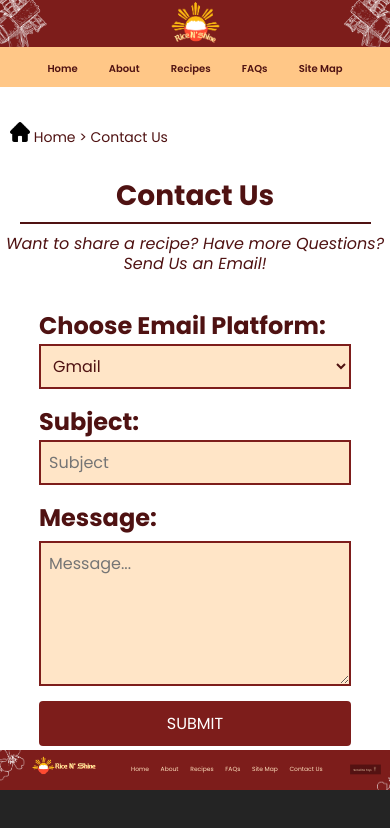
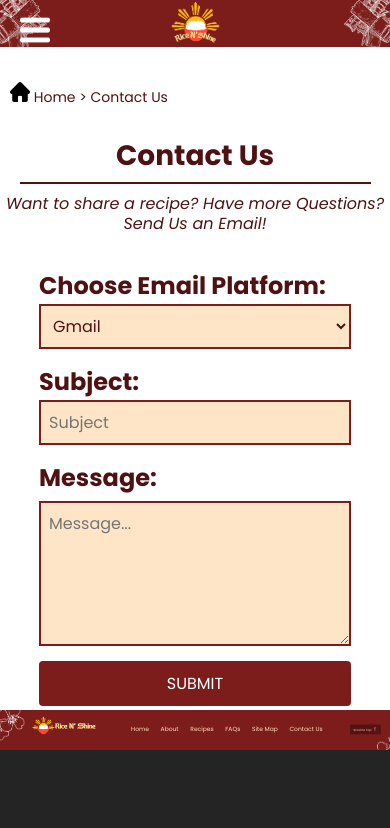
Before and after one commit to JBravo3122/Rice-N-Shine, a React (Vite) app: page /contactus in a window 390 px wide. Shown: the top 828 px of the page. Built offline with nearby package versions, Linux system fonts and the light colour scheme.

Commit message:
header sidebar

```diff
--- a/package.json
+++ b/package.json
@@ -14,7 +14,8 @@
     "@supabase/supabase-js": "^2.49.1",
     "framer-motion": "^12.7.3",
     "react": "^19.0.0",
-    "react-dom": "^19.0.0"
+    "react-dom": "^19.0.0",
+    "react-icons": "^5.5.0"
   },
   "devDependencies": {
     "@eslint/js": "^9.21.0",
--- a/src/Header.jsx
+++ b/src/Header.jsx
@@ -3,20 +3,30 @@ import { Link, useNavigate } from "react-router-dom";
 import "./css/Header.css";
 import ricelogo from "./assets/ricelogowtext.png";
 import suman from "./assets/suman.png";
+import cross from "./assets/lock.png";
+import hamburger from "./assets/hamburger.png";
 
 function Header() {
   const [activeNav, setActiveNav] = useState(""); // Track active link
+  const [sidebarOpen, setSidebarOpen] = useState(false);
   const navigate = useNavigate();
 
-  const handleNavClick = (navItem) => {
-    setActiveNav(navItem);
-    navigate(path);
+  const handleNavClick = (item) => {
+    setActiveNav(item.name);
+    setSidebarOpen(false);
+    navigate(item.path);
   };
 
   return (
     <>
       <header className="header">
         <div className="headerlogocontainer">
+          <img
+            src={sidebarOpen ? cross : hamburger}
+            alt="Menu"
+            className="hamburger"
+            onClick={() => setSidebarOpen(!sidebarOpen)}
+          />
           <img className="sumanleft" src={suman} alt="Suman" />
           <img className="sumanright" src={suman} alt="Suman" />
           <Link to="/">
@@ -30,7 +40,10 @@ function Header() {
           </Link>
         </div>
       </header>
-      <div className="headernav">
+
+      {/* Desktop Nav */}
+
+      <div className="headernav desktopnav">
         <table>
           <tbody>
             <tr>
@@ -57,6 +70,30 @@ function Header() {
           </tbody>
         </table>
       </div>
+
+      {/* Mobile Nav */}
+
+      {sidebarOpen && (
+        <div className={`sidebar ${sidebarOpen ? "open" : ""}`}>
+          {[
+            { name: "Home", path: "/" },
+            { name: "About", path: "/about" },
+            { name: "Recipes", path: "/recipelist" },
+            { name: "FAQs", path: "/faq" },
+            { name: "Site Map", path: "/sitemap" },
+          ].map((item) => (
+            <p key={item.name}>
+              <Link
+                to={item.path}
+                className={activeNav === item.name ? "active" : ""}
+                onClick={() => handleNavClick(item)}
+              >
+                {item.name}
+              </Link>
+            </p>
+          ))}
+        </div>
+      )}
     </>
   );
 }
--- a/src/css/Header.css
+++ b/src/css/Header.css
@@ -1,5 +1,5 @@
-@import url('https://fonts.googleapis.com/css2?family=Epilogue:ital,wght@0,100..900;1,100..900&display=swap');
-@import url('https://fonts.googleapis.com/css2?family=Epilogue:ital,wght@0,100..900;1,100..900&family=Poppins:ital,wght@0,100;0,200;0,300;0,400;0,500;0,600;0,700;0,800;0,900;1,100;1,200;1,300;1,400;1,500;1,600;1,700;1,800;1,900&display=swap');
+@import url("https://fonts.googleapis.com/css2?family=Epilogue:ital,wght@0,100..900;1,100..900&display=swap");
+@import url("https://fonts.googleapis.com/css2?family=Epilogue:ital,wght@0,100..900;1,100..900&family=Poppins:ital,wght@0,100;0,200;0,300;0,400;0,500;0,600;0,700;0,800;0,900;1,100;1,200;1,300;1,400;1,500;1,600;1,700;1,800;1,900&display=swap");
 
 * {
   margin: 0;
@@ -16,7 +16,7 @@ body {
 }
 
 .header {
-    background-color: #7D1D1B;
+  background-color: #7d1d1b;
   min-height: 100%;
   height: auto;
   width: 100vw;
@@ -68,7 +68,7 @@ body {
   position: absolute;
   right: 0;
   transform: scaleX(-1);
-    scale: 1.10;
+  scale: 1.1;
   overflow: hidden;
 }
 
@@ -121,12 +121,10 @@ body {
 
 .headernav a:hover {
   color: #ff3737;
-
 }
 
 .headernav a:hover::after {
   transform: scaleX(1);
-
 }
 
 .headernav a.active,
@@ -138,3 +136,62 @@ body {
 .headernav a:focus::after {
   transform: scaleX(1);
 }
+
+/* Mobile */
+
+.hamburger {
+  display: none;
+  width: 30px;
+  height: 30px;
+  cursor: pointer;
+  position: absolute;
+  top: 15px;
+  left: 20px; /* Move to the left */
+  z-index: 999;
+}
+
+/* Sidebar style */
+.sidebar {
+  position: fixed;
+  top: 0;
+  left: -250px; /* start hidden on the left */
+  width: 250px;
+  height: 100%;
+  background-color: #ffc787;
+  box-shadow: 2px 0 5px rgba(0, 0, 0, 0.3);
+  z-index: 998;
+  padding: 80px 20px 20px 20px;
+  transition: left 0.3s ease;
+}
+
+.sidebar.open {
+  left: 0; /* slide in from the left */
+}
+
+.sidebar a {
+  padding: 15px 20px;
+  text-decoration: none;
+  font-size: 1.2rem;
+  color: #4f1212;
+  font-weight: 600;
+  transition: background 0.2s ease-in-out;
+}
+
+.sidebar a:hover {
+  background-color: #ff9c5c;
+}
+
+.sidebar a.active {
+  color: white;
+}
+
+/* Show hamburger and hide nav on small screens */
+@media (max-width: 768px) {
+  .hamburger {
+    display: block;
+  }
+
+  .desktopnav {
+    display: none;
+  }
+}
```
Also changed, not shown: src/assets/lock.png (added), 1 other file (tests, documents, lock files or other folders). Lines whose indentation alone changed are shown as unchanged.
